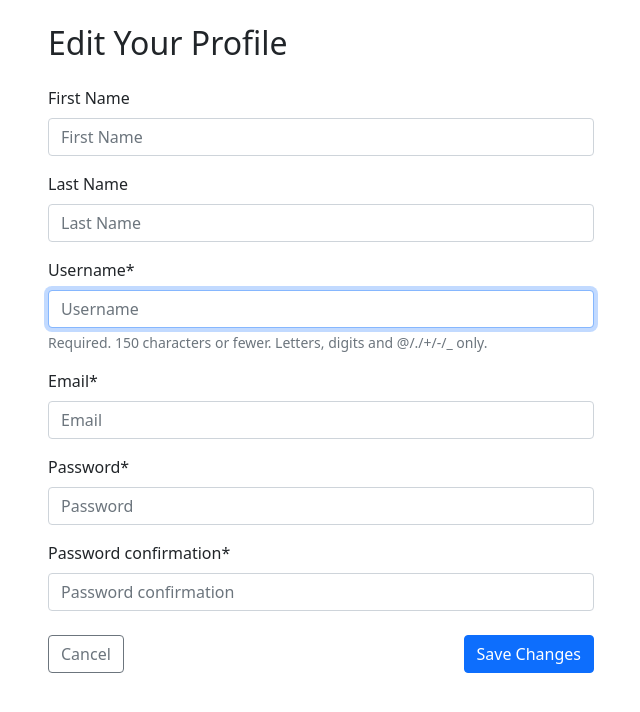
After one commit to ParshakovVyacheslav/coin_keeper, a Django app: template coin_keeper/accounts/templates/accounts/edit_profile.html in a window 1280 px wide. The commit adds this page. Shown: the top 712 px of the page, without its empty margins (319-959 px from the left). Run offline with Django 5.2, Linux system fonts and the light colour scheme; the template is opened without the code that fills it: values that come from a table or form of the project are taken from there, others are empty; parts of the project's set-up code (start-up, migrations or seed data) failed here and were passed over.

Commit message:
feat: Add account edit
- Add UserEditForm
- Add UserEditView
- Add template profile_edit.html
- Add url path
- Add link for edit to profile

```diff
--- a/coin_keeper/accounts/forms.py
+++ b/coin_keeper/accounts/forms.py
@@ -102,3 +102,26 @@ class ChangePasswordForm(PasswordChangeForm):
             field.widget.attrs['placeholder'] = field.label
             if field.required:
                 field.widget.attrs['required'] = 'True'
+
+
+class UserEditForm(forms.ModelForm):
+    class Meta:
+        model = CustomUser
+        fields = ['first_name', 'last_name', 'email', 'username']
+        labels = {
+            'first_name': _('First Name'),
+            'last_name': _('Last Name'),
+            'email': _('Email Address'),
+            'username': _('Username'),
+        }
+        help_texts = {
+            'username': _('Required. 150 characters or fewer. Letters, digits and @/./+/-/_ only.'),
+        }
+
+    def __init__(self, *args, **kwargs):
+        super().__init__(*args, **kwargs)
+        for field_name, field in self.fields.items():
+            field.widget.attrs['class'] = 'form-control'
+            field.widget.attrs['placeholder'] = field.label
+            if field.required:
+                field.widget.attrs['required'] = 'True'
--- /dev/null
+++ b/coin_keeper/accounts/templates/accounts/edit_profile.html
@@ -0,0 +1,44 @@
+{% extends "base.html" %}
+{% load i18n %}
+
+{% block title %}{% trans "Edit Profile" %}{% endblock %}
+
+{% block content %}
+<div class="container py-4">
+    <div class="row justify-content-center">
+        <div class="col-md-6">
+            <h2 class="mb-4">{% trans "Edit Your Profile" %}</h2>
+
+            <form method="post" class="needs-validation" novalidate>
+                {% csrf_token %}
+
+                {% for field in form %}
+                <div class="mb-3">
+                    <label for="{{ field.id_for_label }}" class="form-label">
+                        {{ field.label }}{% if field.field.required %}*{% endif %}
+                    </label>
+                    {{ field }}
+
+                    {% if field.help_text %}
+                    <div class="form-text">{{ field.help_text }}</div>
+                    {% endif %}
+
+                    {% for error in field.errors %}
+                    <div class="invalid-feedback d-block">{{ error }}</div>
+                    {% endfor %}
+                </div>
+                {% endfor %}
+
+                <div class="d-flex justify-content-between mt-4">
+                    <a href="{% url 'profile' %}" class="btn btn-outline-secondary">
+                        {% trans "Cancel" %}
+                    </a>
+                    <button type="submit" class="btn btn-primary">
+                        {% trans "Save Changes" %}
+                    </button>
+                </div>
+            </form>
+        </div>
+    </div>
+</div>
+{% endblock %}
--- a/coin_keeper/accounts/urls.py
+++ b/coin_keeper/accounts/urls.py
@@ -45,5 +45,6 @@ urlpatterns = [
         auth_views.PasswordChangeDoneView.as_view(template_name='accounts/password_change_done.html'),
         name='password_change_done',
     ),
-    path('profile/', views.profile, name='profile')
+    path('profile/', views.profile, name='profile'),
+    path('edit_profile', views.ProfileEditView.as_view(), name='edit_profile')
 ]
```
Also changed, not shown: coin_keeper/accounts/templates/accounts/profile.html (+9 -7 lines), coin_keeper/accounts/views.py (+19 -1 lines).
